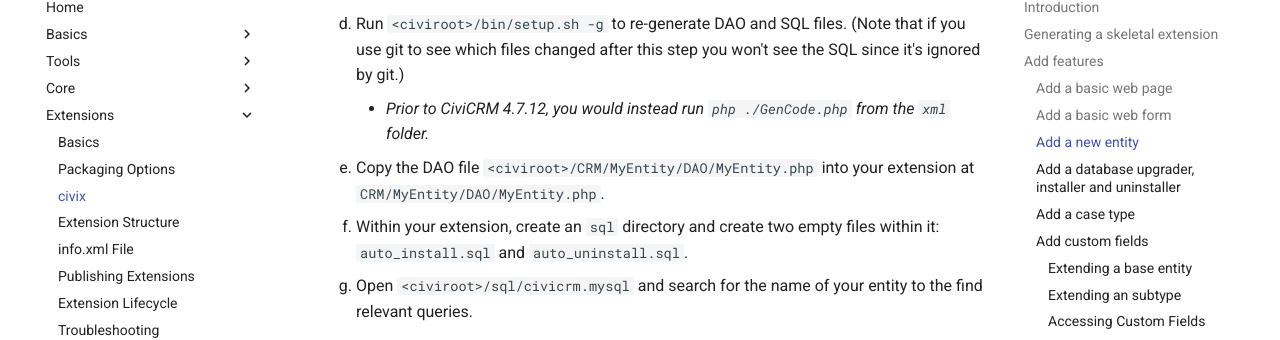
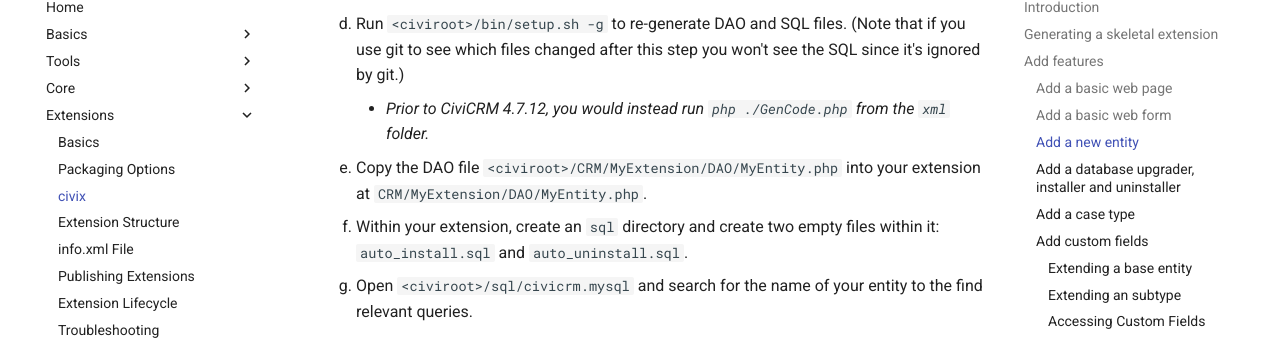
Before and after one commit to civicrm/civicrm-dev-docs, an MkDocs documentation site: the page built from docs/extensions/civix.md, in a window 1280 px wide and 900 px high, scrolled down 4590 px. Shown: the part 101-441 px from the top of the window. Built offline with MkDocs 1.6.1 and Material for MkDocs 9.7.7, drawn with Linux system fonts in a browser that asks for light colours; comment, search, counter and statistics services are not loaded; old or Windows-style settings are respelled for this version of MkDocs.

Commit message:
change path in Entity creation w/flow
I'm not sure if this has only come about because of my ineptitude (i.e. whether an Entity would always have the same name as the extension), but I found that I couldn't find the files referred to because my Entity and my Extension had different names.

Would that be bad practice on my part? (it would be good to know as I'm very new to coding)

Either way, I think this may be more accurate... rest is up to you.

Cheers,
M.

```diff
--- a/docs/extensions/civix.md
+++ b/docs/extensions/civix.md
@@ -158,7 +158,7 @@
 
         * *Prior to CiviCRM 4.7.12, you would instead run `php ./GenCode.php` from the `xml` folder.*
 
-    1. Copy the DAO file `<civiroot>/CRM/MyEntity/DAO/MyEntity.php` into your extension at `CRM/MyEntity/DAO/MyEntity.php`.
+    1. Copy the DAO file `<civiroot>/CRM/MyExtension/DAO/MyEntity.php` into your extension at `CRM/MyExtension/DAO/MyEntity.php`.
 
     1. Within your extension, create an `sql` directory and create two empty files within it: `auto_install.sql` and `auto_uninstall.sql`.
 
```
